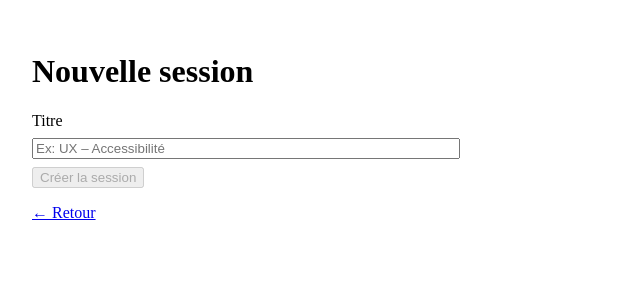
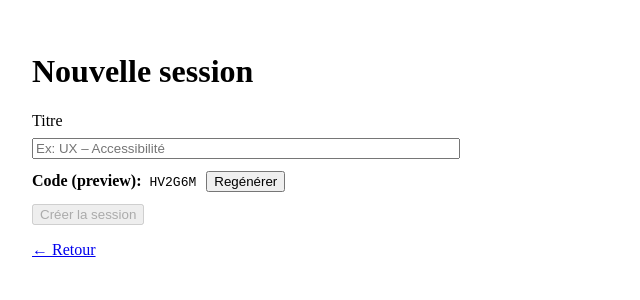
Before and after one commit to ThomasTirole/klap, a Nuxt app: page /teacher/sessions/new in a window 1280 px wide. Shown: the top 300 px of the page, without its empty margins (0-640 px from the left). Built offline with nearby package versions, Linux system fonts and the light colour scheme; no server answers.

Commit message:
[feat]: join code preview

```diff
--- a/pages/teacher/sessions/new.vue
+++ b/pages/teacher/sessions/new.vue
@@ -2,6 +2,11 @@
 definePageMeta({ middleware: ['teacher-auth'] })
 
 const title = ref('')
+const previewCode = ref(generateJoinCode())
+
+function regenerate() {
+  previewCode.value = generateJoinCode()
+}
 </script>
 
 <template>
@@ -15,6 +20,12 @@ const title = ref('')
         style="display:block; width:100%; margin:8px 0;"
     />
 
+    <div style="margin: 12px 0;">
+      <strong>Code (preview):</strong>
+      <code style="margin-left: 8px;">{{ previewCode }}</code>
+      <button @click="regenerate" style="margin-left: 10px;">Regénérer</button>
+    </div>
+
     <button disabled>Créer la session</button>
 
     <p style="margin-top:16px;">
```
